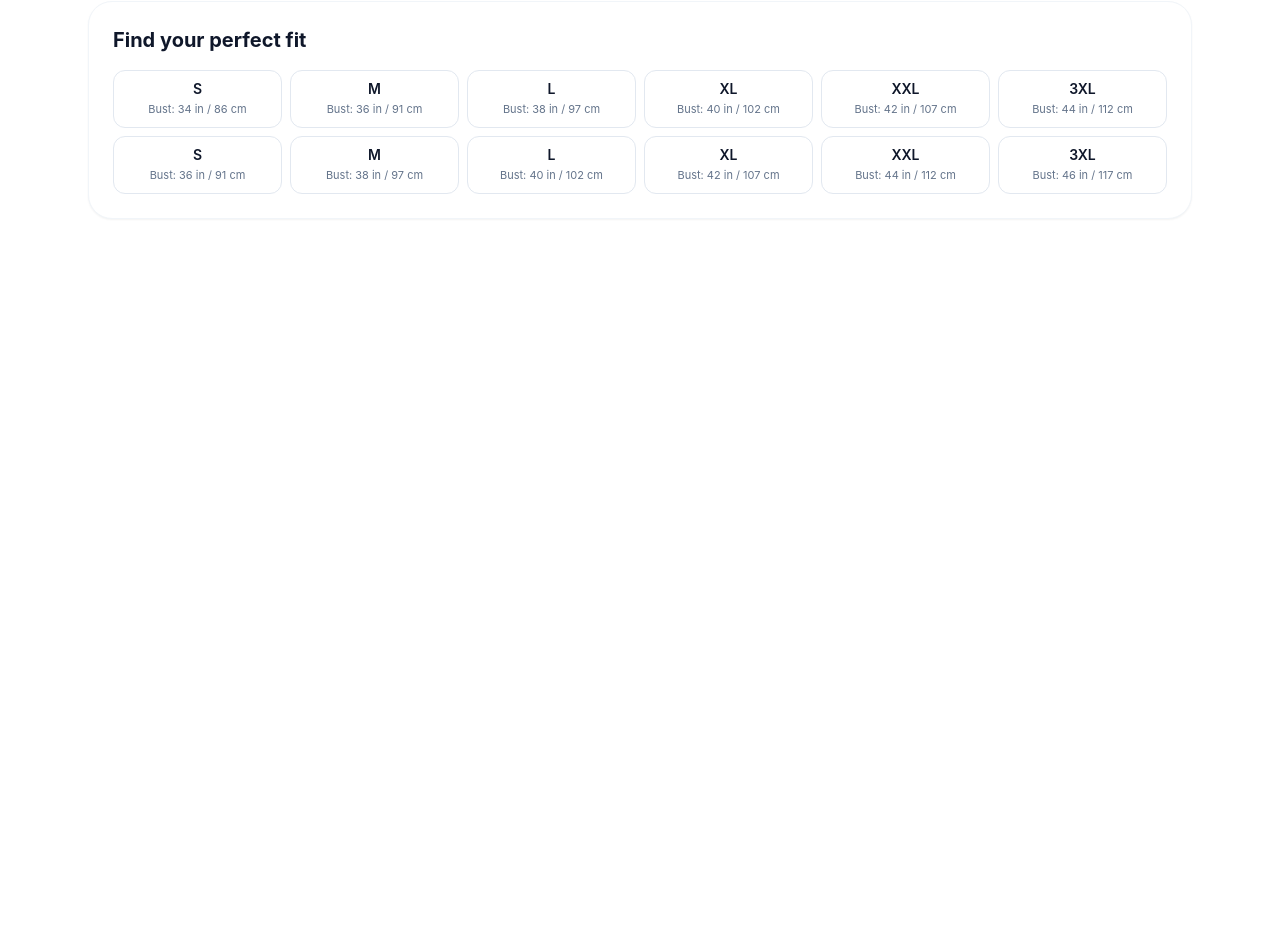
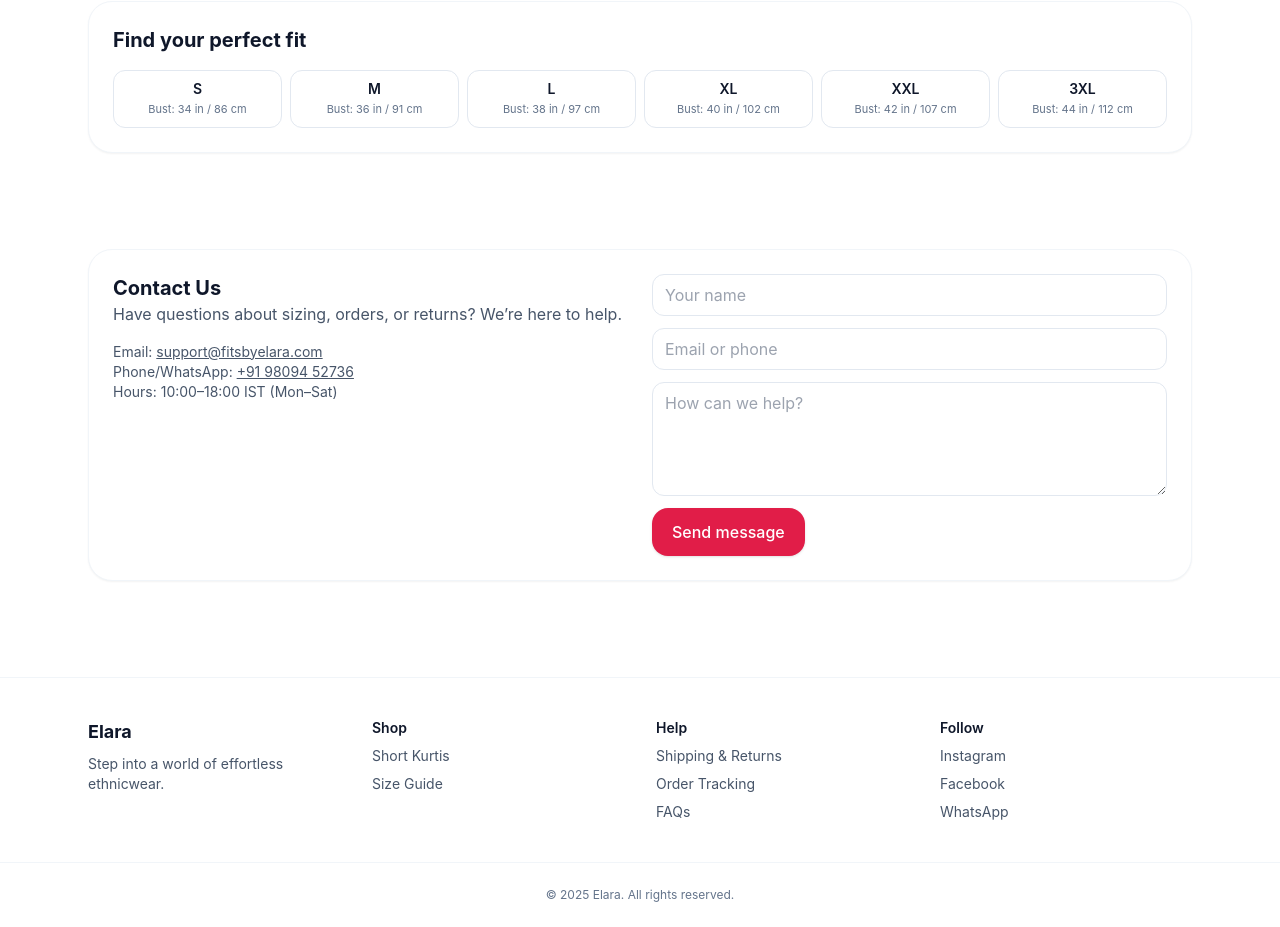
Before and after one commit to Abijith127/elara-site, a plain HTML site: page index.html in a window 1280 px wide. Shown: the part 2320-3247 px from the top of the page. Before the commit the page ends 2587 px from the top, so only its background shows below. Drawn offline with nearby package versions, Linux system fonts and the light colour scheme.

Commit message:
Update index.html

```diff
--- a/index.html
+++ b/index.html
@@ -213,12 +213,71 @@
         <div class="rounded-xl border border-slate-200 p-2"><div class="font-semibold">XL</div><div class="text-[11px] text-slate-500">Bust: 40 in / 102 cm</div></div>
         <div class="rounded-xl border border-slate-200 p-2"><div class="font-semibold">XXL</div><div class="text-[11px] text-slate-500">Bust: 42 in / 107 cm</div></div>
         <div class="rounded-xl border border-slate-200 p-2"><div class="font-semibold">3XL</div><div class="text-[11px] text-slate-500">Bust: 44 in / 112 cm</div></div>
-        <div class="rounded-xl border border-slate-200 p-2"><div class="font-semibold">S</div><div class="text-[11px] text-slate-500">Bust: 36 in / 91 cm</div></div>
-        <div class="rounded-xl border border-slate-200 p-2"><div class="font-semibold">M</div><div class="text-[11px] text-slate-500">Bust: 38 in / 97 cm</div></div>
-        <div class="rounded-xl border border-slate-200 p-2"><div class="font-semibold">L</div><div class="text-[11px] text-slate-500">Bust: 40 in / 102 cm</div></div>
-        <div class="rounded-xl border border-slate-200 p-2"><div class="font-semibold">XL</div><div class="text-[11px] text-slate-500">Bust: 42 in / 107 cm</div></div>
-        <div class="rounded-xl border border-slate-200 p-2"><div class="font-semibold">XXL</div><div class="text-[11px] text-slate-500">Bust: 44 in / 112 cm</div></div>
-        <div class="rounded-xl border border-slate-200 p-2"><div class="font-semibold">3XL</div><div class="text-[11px] text-slate-500">Bust: 46 in / 117 cm</div></div>
       </div>
     </div>
   </section>
+
+  <!-- CONTACT -->
+  <section id="contact" class="max-w-6xl mx-auto px-4 sm:px-6 py-12">
+    <div class="rounded-3xl bg-white border border-slate-100 p-6 shadow-sm">
+      <div class="grid md:grid-cols-2 gap-6">
+        <div>
+          <h3 class="text-xl font-bold">Contact Us</h3>
+          <p class="text-slate-600">Have questions about sizing, orders, or returns? We’re here to help.</p>
+          <div class="mt-4 text-sm text-slate-600">
+            <div>Email: <a href="mailto:support@fitsbyelara.com" class="underline">support@fitsbyelara.com</a></div>
+            <div>Phone/WhatsApp: <a class="underline" href="https://wa.me/919809452736" target="_blank">+91 98094 52736</a></div>
+            <div>Hours: 10:00–18:00 IST (Mon–Sat)</div>
+          </div>
+        </div>
+        <form class="grid grid-cols-1 gap-3" onsubmit="event.preventDefault(); alert('Thanks! We\'ll get back to you soon.');">
+          <input placeholder="Your name" required class="px-3 py-2 rounded-xl border border-slate-200" />
+          <input placeholder="Email or phone" required class="px-3 py-2 rounded-xl border border-slate-200" />
+          <textarea placeholder="How can we help?" rows="4" required class="px-3 py-2 rounded-xl border border-slate-200"></textarea>
+          <button type="submit" class="px-5 py-3 rounded-2xl bg-rose-600 text-white font-medium shadow hover:bg-rose-700 w-max">Send message</button>
+        </form>
+      </div>
+    </div>
+  </section>
+
+  <!-- FOOTER -->
+  <footer class="mt-12 border-t border-slate-100">
+    <div class="max-w-6xl mx-auto px-4 sm:px-6 py-10 grid md:grid-cols-4 gap-8 text-sm">
+      <div>
+        <div class="text-lg font-bold">Elara</div>
+        <p class="mt-2 text-slate-600">Step into a world of effortless ethnicwear.</p>
+      </div>
+      <div>
+        <div class="font-semibold">Shop</div>
+        <ul class="mt-2 space-y-2 text-slate-600">
+          <li><a href="#shop">Short Kurtis</a></li>
+          <li><a href="#size">Size Guide</a></li>
+        </ul>
+      </div>
+      <div>
+        <div class="font-semibold">Help</div>
+        <ul class="mt-2 space-y-2 text-slate-600">
+          <li><a href="#contact">Shipping & Returns</a></li>
+          <li><a href="#contact">Order Tracking</a></li>
+          <li><a href="#contact">FAQs</a></li>
+        </ul>
+      </div>
+      <div>
+        <div class="font-semibold">Follow</div>
+        <ul class="mt-2 space-y-2 text-slate-600">
+          <li><a href="#">Instagram</a></li>
+          <li><a href="#">Facebook</a></li>
+          <li><a href="#">WhatsApp</a></li>
+        </ul>
+      </div>
+    </div>
+    <div class="text-center text-xs text-slate-500 py-6 border-t border-slate-100">
+      © <span id="year"></span> Elara. All rights reserved.
+    </div>
+  </footer>
+
+  <script>
+    document.getElementById('year').textContent = new Date().getFullYear();
+  </script>
+</body>
+</html>
```
